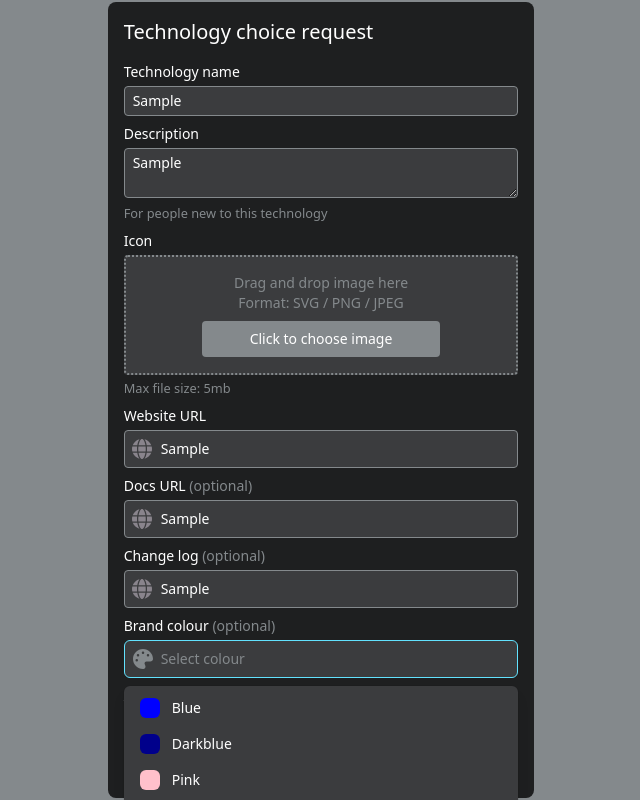
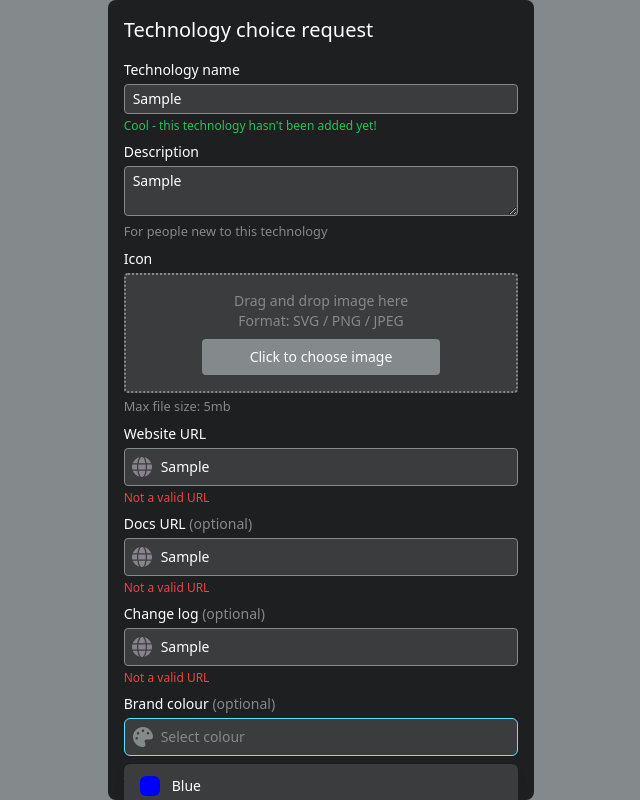
Before and after one commit to KemoLD/interview-task-boilerplate, a Vue app in the folder frontend/: page / in a window 1280 px wide. Both pictures are taken after typing "Sample", "Sample", "Sample", "Sample", "Sample" into the empty fields and a click on the button "Select colour". Shown: the top 800 px of the page, without its empty margins (319-959 px from the left). Built offline with nearby package versions, Linux system fonts and the light colour scheme.

Commit message:
added form validation

```diff
--- a/frontend/src/components/TechnologyRequest.vue
+++ b/frontend/src/components/TechnologyRequest.vue
@@ -1,11 +1,10 @@
 <script>
-import { ref, computed } from 'vue'
+import { ref, computed, reactive } from 'vue'
 
 export default {
   data() {
     return {
       publicTechChoice: true
-      // other data properties...
     }
   },
   setup() {
@@ -31,13 +30,27 @@ export default {
     const docsURL = ref('')
     const changeLog = ref('')
 
+    const validationResults = reactive({
+      technologyName: true,
+      websiteURL: true,
+      docsURL: true,
+      changeLog: true
+    })
+
     const selectColor = (color) => {
       selectedColor.value = color
       open.value = false
     }
 
     const isFormValid = computed(() => {
-      return technologyName.value && description.value && websiteURL.value
+      return (
+        technologyName.value &&
+        description.value &&
+        websiteURL.value &&
+        validationResults.websiteURL &&
+        (docsURL.value ? validationResults.docsURL : true) &&
+        (changeLog.value ? validationResults.changeLog : true)
+      )
     })
 
     const handleSubmit = () => {
@@ -60,12 +73,43 @@ export default {
       open,
       selectColor,
       technologyName,
+      validationResults,
       description,
       websiteURL,
       docsURL,
       changeLog,
       handleSubmit,
       isFormValid
+    }
+  },
+  methods: {
+    validateTechnologyName(name) {
+      if (!name) {
+        this.validationResults.technologyName = true
+        return
+      }
+      const technologies = ['icePanel']
+      const isTechnologyNameTaken = technologies.some(
+        (technology) => technology.toLowerCase() === name.toLowerCase()
+      )
+      this.validationResults.technologyName = !isTechnologyNameTaken
+    },
+    validateURL(field, url) {
+      if (!url) {
+        this.validationResults[field] = true
+        return
+      }
+
+      const urlPattern = new RegExp(
+        '^(https?:\\/\\/)?' + // protocol
+          '((([a-z\\d]([a-z\\d-]*[a-z\\d])*)\\.)+[a-z]{2,}|' + // domain name
+          '((\\d{1,3}\\.){3}\\d{1,3}))' + // OR ip (v4) address
+          '(\\:\\d+)?(\\/[-a-z\\d%_.~+]*)*' + // port and path
+          '(\\?[;&a-z\\d%_.~+=-]*)?' + // query string
+          '(\\#[-a-z\\d_]*)?$',
+        'i'
+      )
+      this.validationResults[field] = urlPattern.test(url)
     }
   }
 }
@@ -75,6 +119,10 @@ export default {
 input:focus,
 textarea:focus {
   @apply focus:outline-enabled;
+}
+.bg-custom-dark {
+  overflow-y: auto;
+  max-height: 100vh;
 }
 </style>
 
@@ -86,11 +134,24 @@ textarea:focus {
         <label class="text-white block mb-1 text-sm" for="technology-name">Technology name</label>
         <input
           v-model="technologyName"
+          @input="validateTechnologyName($event.target.value)"
           class="bg-input-bg border-custom-gray placeholder-custom-gray text-white rounded w-full pl-2 p-1 text-sm focus:border-custom-gray focus:ring-0 focus:outline-none"
           id="technology-name"
           type="text"
           placeholder="Your technology name"
         />
+        <p
+          v-if="!validationResults.technologyName && technologyName"
+          class="text-red-500 mt-1 text-xs mt-1"
+        >
+          This already exists
+        </p>
+        <p
+          v-if="validationResults.technologyName && technologyName"
+          class="text-green-500 mt-1 text-xs mt-1"
+        >
+          Cool - this technology hasn't been added yet!
+        </p>
       </div>
       <div class="mb-2">
         <label class="text-white block mb-1 text-sm" for="description">Description</label>
@@ -122,12 +183,19 @@ textarea:focus {
           <img src="/globe-solid.svg" class="absolute h-5 w-5 ml-2" alt="Globe Icon" />
           <input
             v-model="websiteURL"
+            @input="validateURL('websiteURL', $event.target.value)"
             class="flex-grow bg-input-bg pl-9 border-custom-gray placeholder-custom-gray text-white rounded text-sm focus:border-custom-gray focus:ring-0 focus:outline-none"
             id="websiteURL"
             type="text"
             placeholder="e.g icepanel.io"
           />
         </div>
+        <p
+          v-if="!validationResults.websiteURL && websiteURL"
+          class="text-red-500 mt-1 text-xs mt-1"
+        >
+          Not a valid URL
+        </p>
       </div>
       <div class="mb-2">
         <label class="text-white block mb-1 text-sm" for="docsURL"
@@ -137,12 +205,16 @@ textarea:focus {
           <img src="/globe-solid.svg" class="absolute h-5 w-5 ml-2" alt="Globe Icon" />
           <input
             v-model="docsURL"
+            @input="validateURL('docsURL', $event.target.value)"
             class="flex-grow bg-input-bg pl-9 border-custom-gray placeholder-custom-gray text-white rounded text-sm focus:border-custom-gray focus:ring-0 focus:outline-none"
             id="docsURL"
             type="text"
             placeholder="e.g docs.icepanel.io"
           />
         </div>
+        <p v-if="!validationResults.docsURL && docsURL" class="text-red-500 mt-1 text-xs mt-1">
+          Not a valid URL
+        </p>
       </div>
       <div class="mb-2">
         <label class="text-white block mb-1 text-sm" for="changeLog"
@@ -152,12 +224,16 @@ textarea:focus {
           <img src="/globe-solid.svg" class="absolute h-5 w-5 ml-2" alt="Globe Icon" />
           <input
             v-model="changeLog"
+            @input="validateURL('changeLog', $event.target.value)"
             class="flex-grow bg-input-bg pl-9 border-custom-gray placeholder-custom-gray text-white rounded text-sm focus:border-custom-gray focus:ring-0 focus:outline-none"
             id="changeLog"
             type="text"
             placeholder="e.g icepanel.io/changelog"
           />
         </div>
+        <p v-if="!validationResults.changeLog && changeLog" class="text-red-500 mt-1 text-xs mt-1">
+          Not a valid URL
+        </p>
       </div>
       <div class="mb-2">
         <label class="text-white block mb-1 text-sm" for="brandColour"
```
